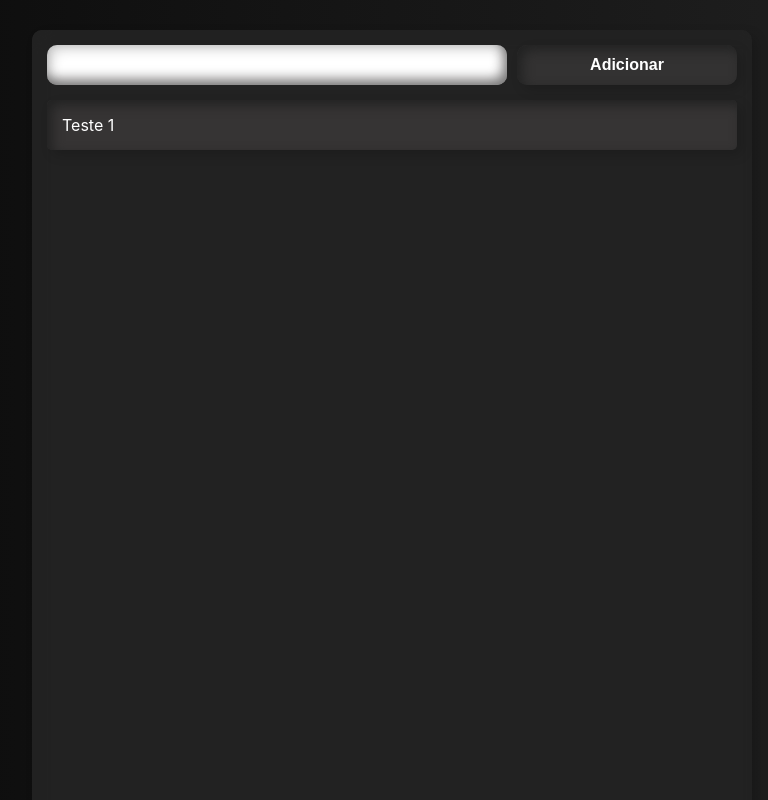
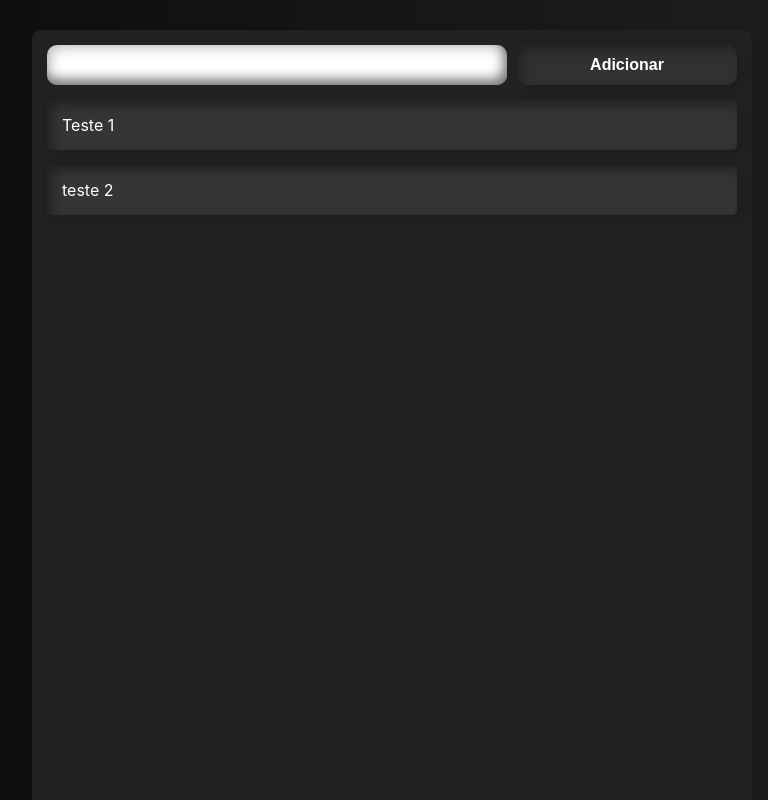
Before and after one commit to brunofelixf/Lista_de_Tarefas, a React (Create React App) app: page / in a window 1280 px wide. Shown: the top 800 px of the page, without its empty margins (248-1016 px from the left). Built offline with nearby package versions, Linux system fonts and the light colour scheme.

Commit message:
Botão adicionar funcionando

```diff
--- a/src/App.jsx
+++ b/src/App.jsx
@@ -1,14 +1,14 @@
 import React, { useState } from 'react'
 import Button from './components/Button'
 import Input from './components/Input'
-import Task from './components/Task'
+import Tasks from './components/Tasks'
 
 import './App.css'
 
 
 function App() {
 
-  const [tasks, setTasks] = useState('Teste 1')
+  const [tasks, setTasks] = useState([{title: 'Teste 1'},{title:'teste 2'}])
   const [inputData, setInputData] = useState('')
 
   const handleAdd = (task) => {
@@ -27,7 +27,7 @@ function App() {
           <Input inputData={inputData} setInputData={setInputData}/>
           <Button handleAdd={handleAdd} inputData={inputData} setImputData={setInputData}>Adicionar</Button>
         </div>
-          <Task task={tasks}></Task>
+          <Tasks tasks={tasks}></Tasks>
       </div>
     </>
   )
--- a/src/components/Task.jsx
+++ b/src/components/Task.jsx
@@ -1,11 +1,11 @@
-import React from 'react';
+import React from 'react'
 import './Task.css'
 
 const Task = ({task}) => {
   return (
     <>
     <div className="tskContainer">
-      <p>{task}</p>
+      <p>{task.title}</p>
     </div>
     </>
    );
```
